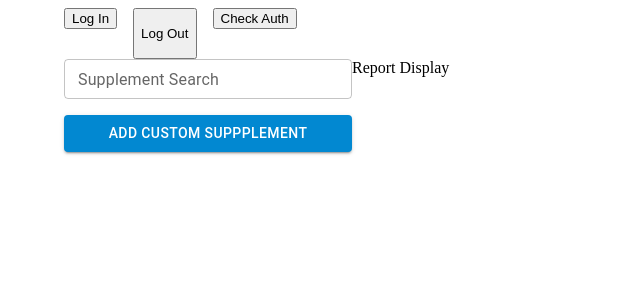
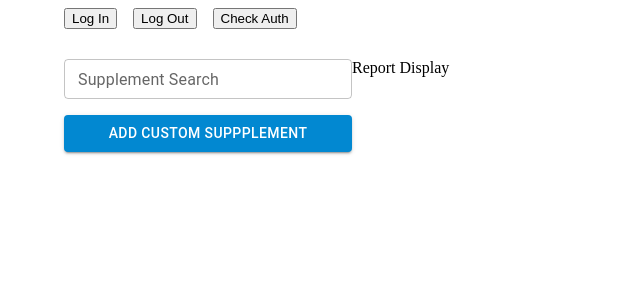
Before and after one commit to pcolumbro/yangfen, a React (Create React App) app: page / in a window 1280 px wide. Shown: the top 300 px of the page, without its empty margins (0-640 px from the left). Built offline with nearby package versions, Linux system fonts and the light colour scheme.

Commit message:
display fix

```diff
--- a/src/components/check-auth.tsx
+++ b/src/components/check-auth.tsx
@@ -6,7 +6,6 @@ const CheckAuthButton = () => {
 
 	return (
 		<button
-			style={{ marginBottom: "30px" }}
 			onClick={() => console.log('isAuthenticated: ', isAuthenticated)}
 		>
 			Check Auth
--- a/src/components/login-button.tsx
+++ b/src/components/login-button.tsx
@@ -4,6 +4,6 @@ import { useAuth0 } from "@auth0/auth0-react";
 const LoginButton = () => {
 	const { loginWithRedirect } = useAuth0();
 
-	return <button style={{marginBottom: '30px'}} onClick={() => loginWithRedirect()}>Log In</button>;
+	return <button onClick={() => loginWithRedirect()}>Log In</button>;
 };
 export default LoginButton;
--- a/src/pages/report-builder/report-builder.tsx
+++ b/src/pages/report-builder/report-builder.tsx
@@ -7,10 +7,10 @@ import RecordBuilder from "../../features/add-record/record-builder";
 export const ReportBuilder = () => {
 	return (
 		<Container>
-			<Stack direction="row" spacing={2}>
-				<LoginButton/>
+			<Stack style={{ marginBottom: "30px" }} direction="row" spacing={2}>
+				<LoginButton />
 				<LogoutButton />
-				<CheckAuthButton/>
+				<CheckAuthButton />
 			</Stack>
 			<RecordBuilder />
 		</Container>
```
Also changed, not shown: src/components/logout-button.tsx (+7 -1 lines).
